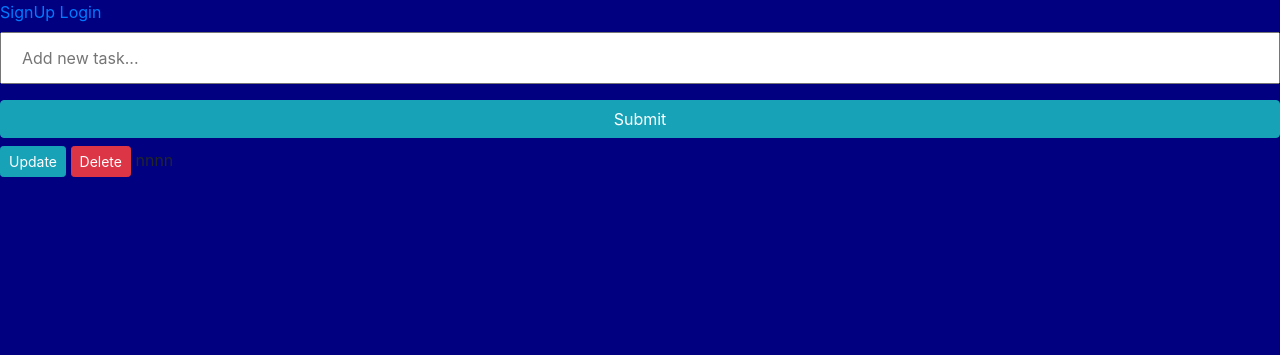
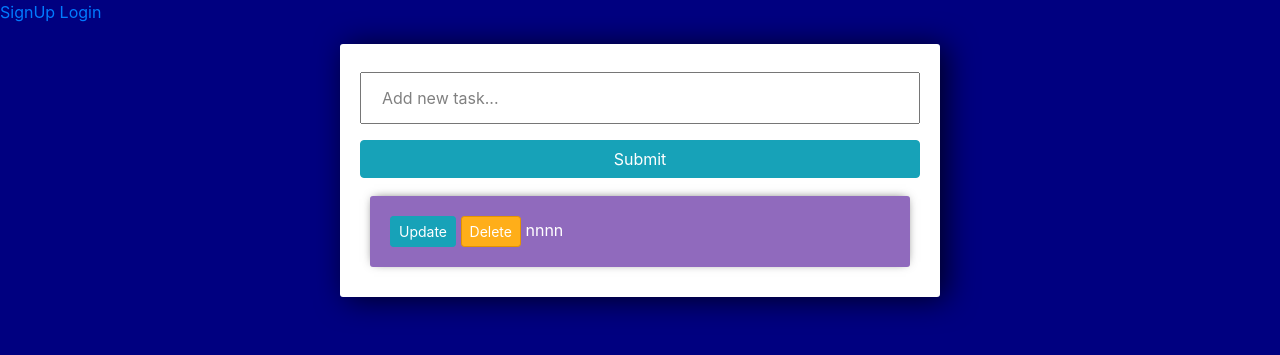
Before and after one commit to msnirmal/Portfolio4, a Django app: page / in a window 1280 px wide. Shown: the top 355 px of the page. Run offline with Django 3.2, Linux system fonts and the light colour scheme; data comes from the database, SQL or seed files in the repository; some libraries are stand-ins or nearby versions.

Commit message:
Add style & align container to center, along with style for button and container background

```diff
--- a/tasks/templates/tasks/list.html
+++ b/tasks/templates/tasks/list.html
@@ -14,16 +14,49 @@
   </head>
   <body>
     <style>
-
-             body{
-      	background-color: navy;
+      body {
+        background-color: navy;
       }
 
-         input{
-      	width: 100%;
-      	padding: 12px 20px;
-      	margin: 8px 0;
-      	box-sizing: border-box;
+      input {
+        width: 100%;
+        padding: 12px 20px;
+        margin: 8px 0;
+        box-sizing: border-box;
+      }
+
+      input::placeholder {
+        color: grey;
+      }
+
+      .submit {
+        background-color: #6ba3e8;
+      }
+
+      .center-column {
+        width: 600px;
+        margin: 20px auto;
+        padding: 20px;
+        background-color: #fff;
+        border-radius: 3px;
+        box-shadow: 6px 2px 30px 0px rgba(0, 0, 0, 0.75);
+      }
+
+      .item-row {
+        background-color: #906abd;
+        margin: 10px;
+        padding: 20px;
+        border-radius: 3px;
+        color: #fff;
+        font-size: 16px;
+        box-shadow: 0px -1px 10px -4px rgba(0, 0, 0, 0.75);
+      }
+
+      .btn-danger {
+        background-color: #ffae19;
+        border-color: #e59400;
+      }
+
     </style>
 
     {% if user.is_authenticated %}
```
